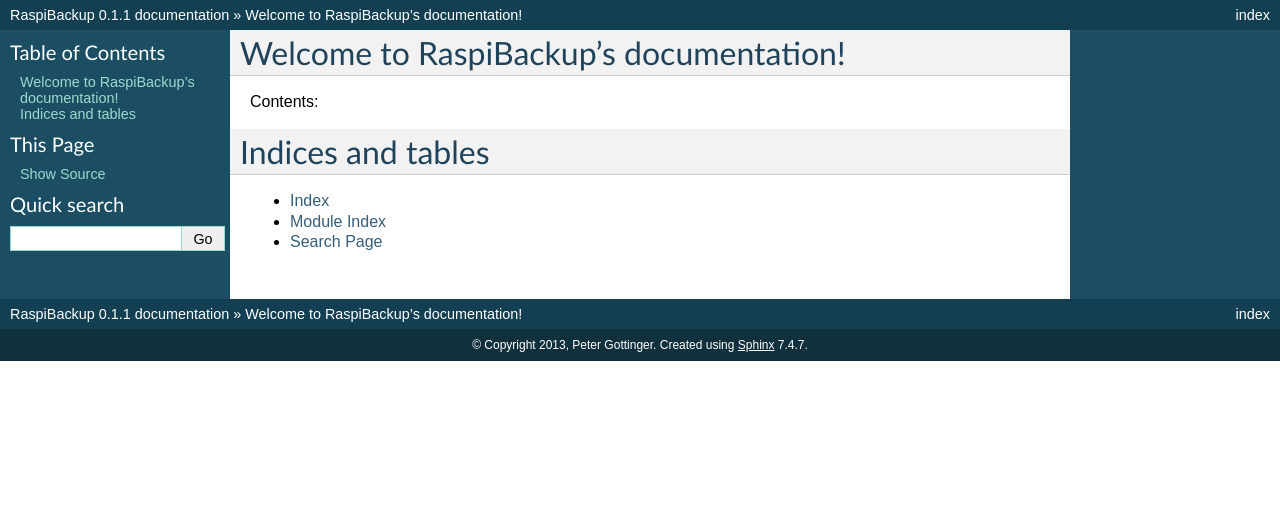
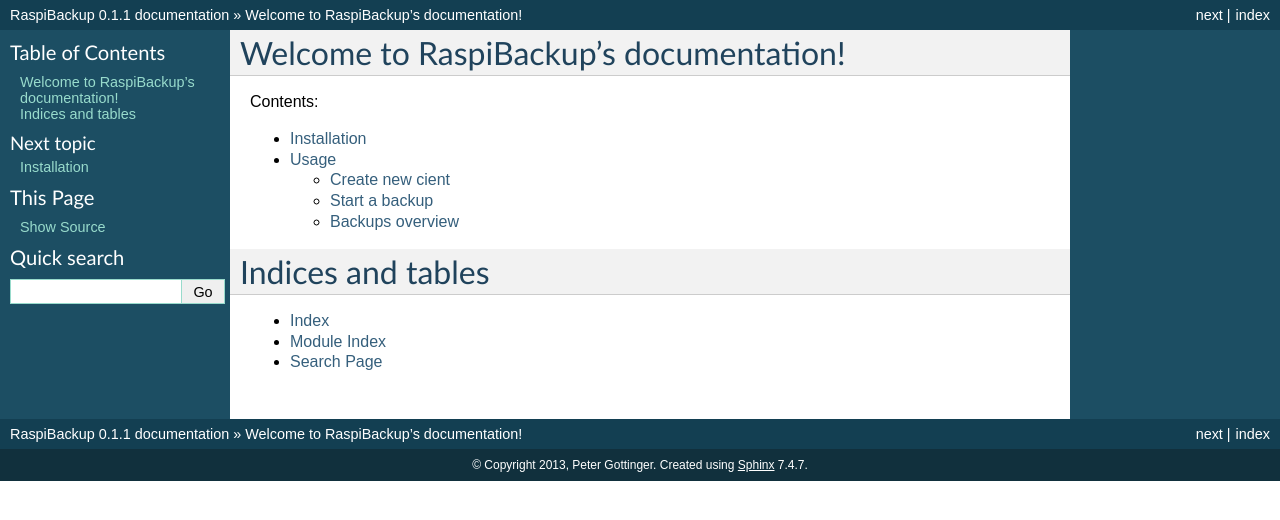
Before and after one commit to pgottinger/raspibackup, a Sphinx documentation site: the page built from docs/index.rst, in a window 1280 px wide. Shown: the top 520 px of the page. Built offline with Sphinx 7.4.7, drawn with Linux system fonts in a browser that asks for light colours.

Commit message:
Doctree for documentation.

```diff
--- a/docs/index.rst
+++ b/docs/index.rst
@@ -11,6 +11,9 @@
 .. toctree::
    :maxdepth: 2
 
+   installation
+   usage
+
 
 
 Indices and tables
--- /dev/null
+++ b/docs/installation.rst
@@ -0,0 +1,3 @@
+============
+Installation
+============
--- /dev/null
+++ b/docs/usage.rst
@@ -0,0 +1,12 @@
+======
+Usage
+======
+
+Create new cient
+================
+
+Start a backup
+==============
+
+Backups overview
+================
```
Also changed, not shown: 1 other file.
